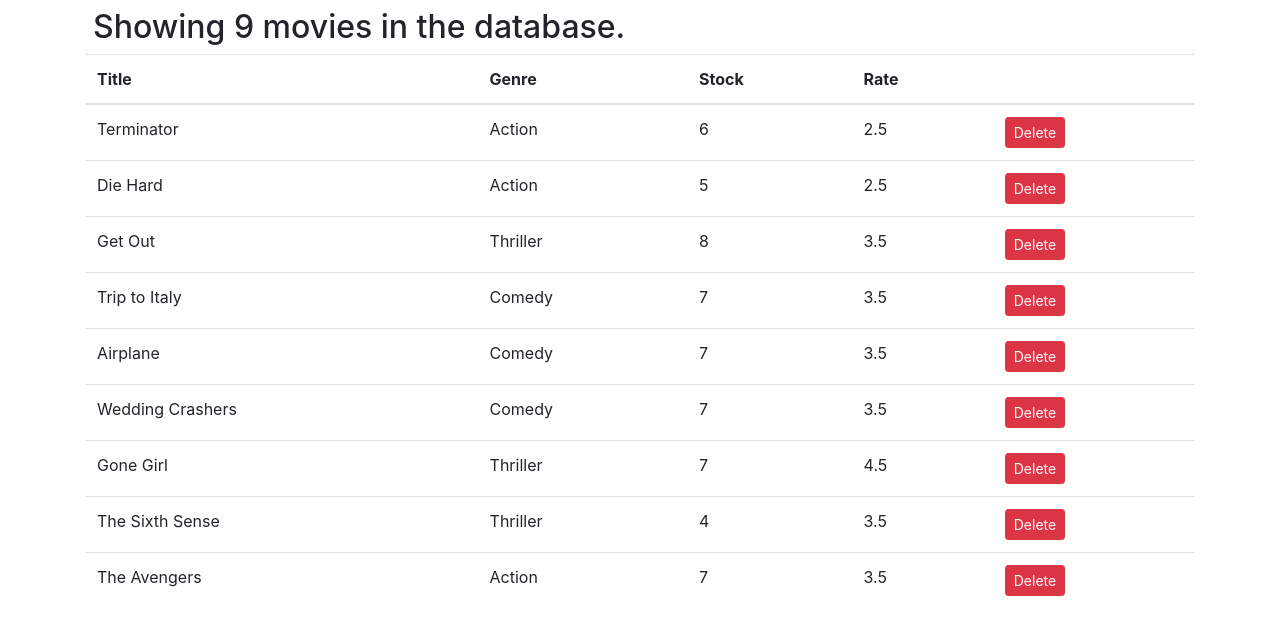
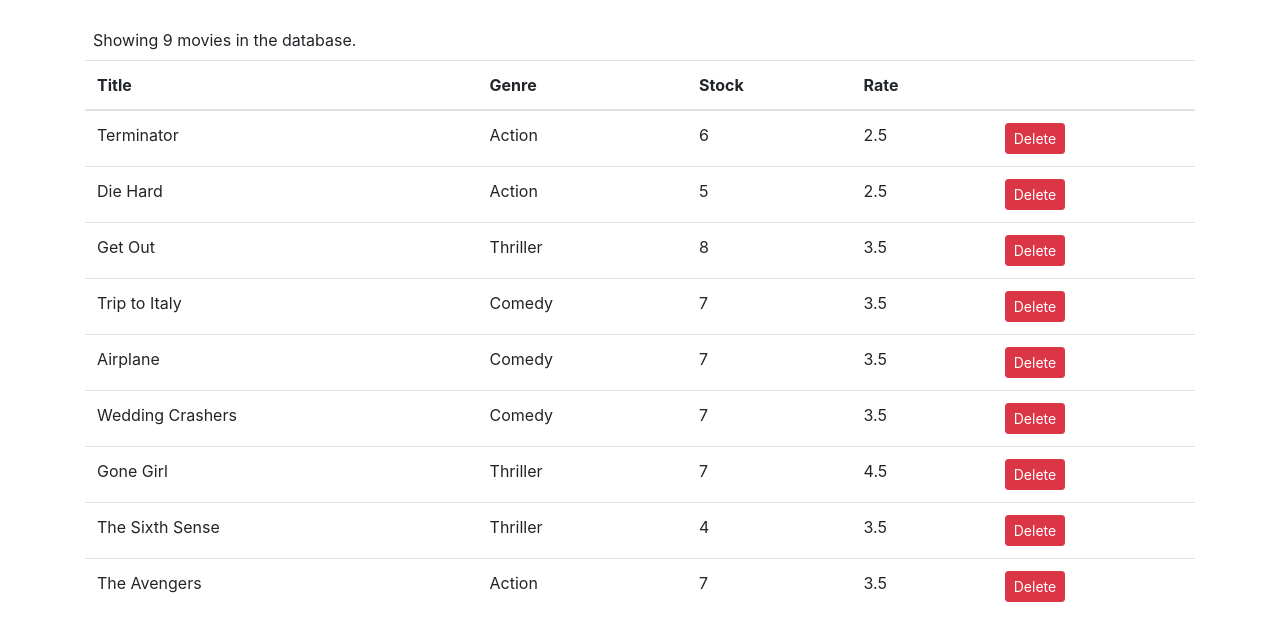
Before and after one commit to send-2-irfan/react-course, a React (Create React App) app: page / in a window 1280 px wide. Shown: the top 640 px of the page. Built offline with nearby package versions, Linux system fonts and the light colour scheme.

Commit message:
done with component section

```diff
--- a/src/components/movies.jsx
+++ b/src/components/movies.jsx
@@ -10,9 +10,12 @@ class Movies extends Component {
         this.setState({movies})
     }
     render() {
+        const  {length: count} = this.state.movies;
+
+        if(count === 0) return <p className='m-2'>There are no movies in the database.</p>
         return (
             <React.Fragment>
-                <h2 className='h2 m-2'>Showing {this.state.movies.length} movies in the database.</h2>
+                <p className='m-2'>Showing {count} movies in the database.</p>
                 <table className="table">
                     <thead>
                     <tr>
--- a/src/index.css
+++ b/src/index.css
@@ -1,5 +1,6 @@
 body {
   margin: 0;
+  padding: 20px 0 0 0;
   font-family: -apple-system, BlinkMacSystemFont, 'Segoe UI', 'Roboto', 'Oxygen',
     'Ubuntu', 'Cantarell', 'Fira Sans', 'Droid Sans', 'Helvetica Neue',
     sans-serif;
```
